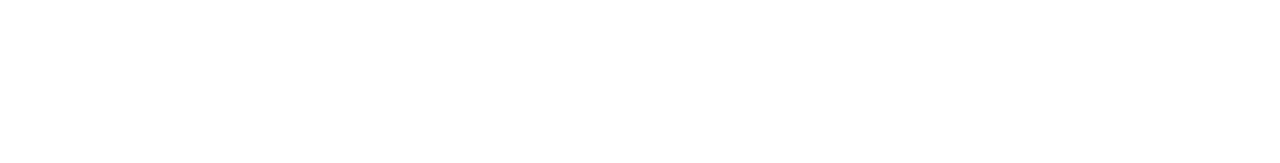
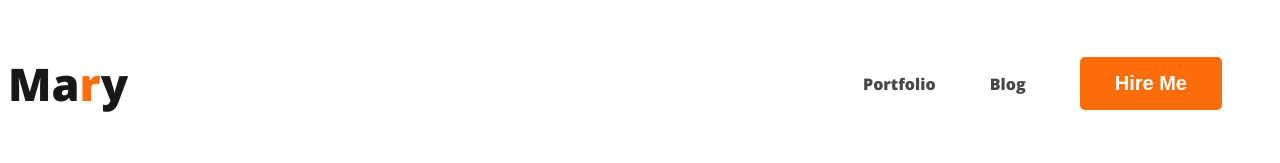
Before and after one commit to akash2629/my-developer-portfolio, a plain HTML site: page index.html in a window 1280 px wide. Drawn offline with nearby package versions, Linux system fonts and the light colour scheme.

Commit message:
add some style

```diff
--- a/index.html
+++ b/index.html
@@ -5,9 +5,21 @@
     <meta http-equiv="X-UA-Compatible" content="IE=edge">
     <meta name="viewport" content="width=device-width, initial-scale=1.0">
     <title>My Developer portfolio</title>
+    <link rel="preconnect" href="https://fonts.googleapis.com">
+<link rel="preconnect" href="https://fonts.gstatic.com" crossorigin>
+<link href="https://fonts.googleapis.com/css2?family=Open+Sans:wght@800&display=swap" rel="stylesheet">
+    <link rel="stylesheet" href="style.css">
 </head>
 <body>
     <header>
+        <nav>
+            <h3 class="text">Ma<span class="color">r</span>y</h3>
+            <ul>
+                <li><a href="">Portfolio</a></li>
+                <li><a href="">Blog</a></li>
+                <li><button class="button">Hire Me</button></li>
+            </ul>
+        </nav>
 
     </header>
     <main>
--- /dev/null
+++ b/style.css
@@ -0,0 +1,46 @@
+body{
+    font-family: 'Open Sans', sans-serif;
+}
+
+/* nav related style */
+nav{
+    display: flex;
+    justify-content: space-between;
+    align-items: center;
+}
+.text{
+    color: #181818;
+font-size: 45px;
+
+font-weight: 800;
+word-wrap: break-word
+}
+.color{
+   color: #FD6E0A;
+}
+nav > ul >li{
+    display: inline;
+    padding: auto;
+    margin-right: 50px;
+
+}
+li a{
+    text-decoration: none;
+    color: #474747;
+}
+.button{
+    background-color: #FD6E0A;
+    color: white;
+    /* width: 150px;
+   height: 64px;
+   top: 50px;
+    left: 1220px; */
+border-radius: 5px;
+border: 0;
+font-size: 20px;
+
+font-weight: 700;
+padding: 15px 35px;
+
+
+}
```
